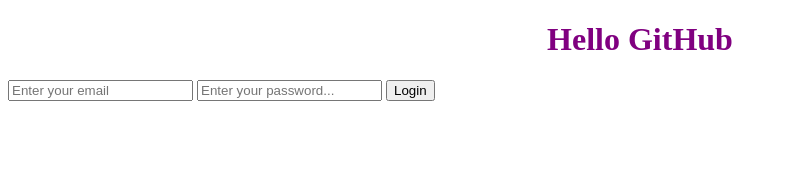
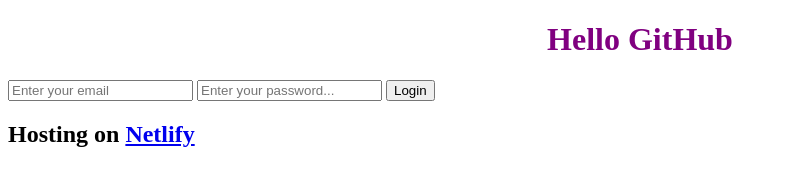
Before and after one commit to mcleanalecia1998/shecodes-plus-project, a plain HTML site: page index.html in a window 1280 px wide. Shown: the whole page, without its empty margins (0-787 px from the left). Drawn offline with Linux system fonts and the light colour scheme.

Commit message:
Added link to Netlify

```diff
--- a/index.html
+++ b/index.html
@@ -18,7 +18,9 @@
         <input type="password" placeholder="Enter your password..." />
         <input type="submit" value="Login" />
     </form>
-
+    <h2>
+        Hosting on <a href="http://wwww.netlify.com">Netlify</a>
+    </h2>
     <script src="script.js"></script>
 </body>
 
```
